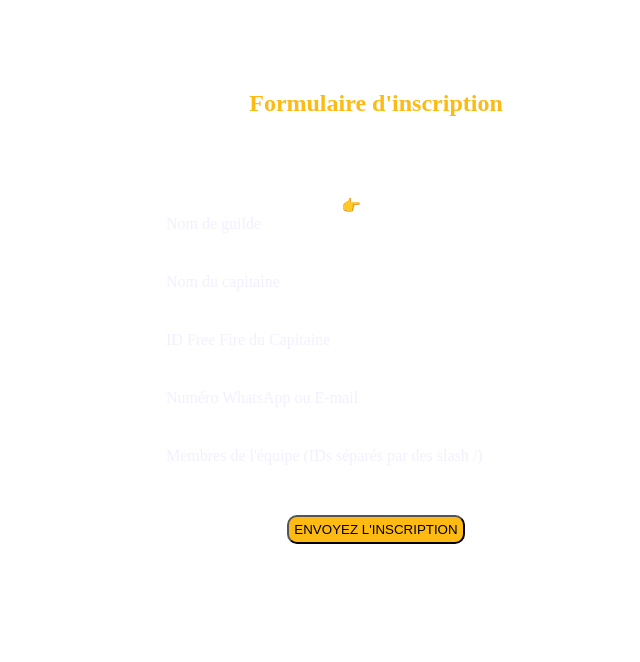
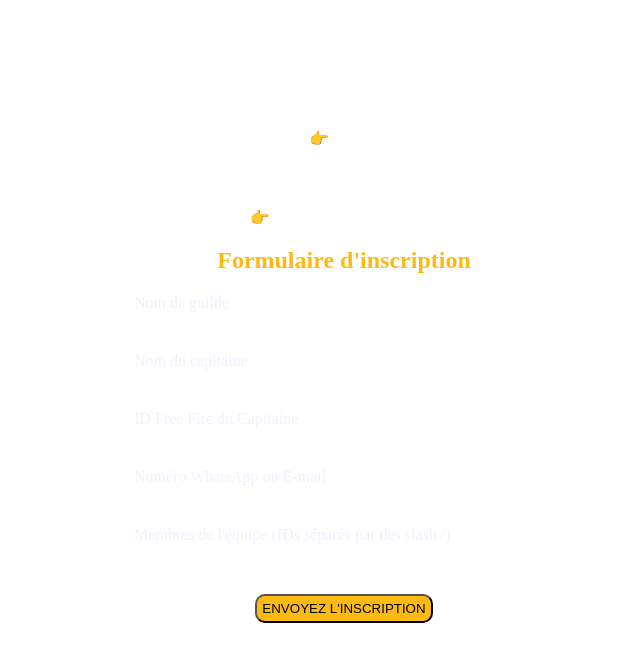
Before and after one commit to bienvenu228/tournois-Free-Fire-by-ONYX, a plain HTML site: page index.html in a window 1280 px wide. Shown: the part 174-836 px from the top of the page, without its empty margins (264-904 px from the left). Drawn offline with Linux system fonts and the light colour scheme.

Commit message:
third commit

```diff
--- a/index.html
+++ b/index.html
@@ -14,14 +14,19 @@
 
         <form action="https://formspree.io/f/xgvkqrlr" method="POST">
             <div class="Inscription">
+                <div class="social-links">
+                    <h3>Compte TikTok de Diffusion :</h3>
+                    <a href="https://www.tiktok.com/@onyx.ffx1?_t=ZM-8wXp9vQV9aK&_r=1">
+                        👉 ONYX
+                    </a>
+                </div>
+                <div class="social-links">
+                    <h3>Integrez le Groupe whatsapp  :</h3>
+                    <a href="https://chat.whatsapp.com/FEfotP7Tnro5E9gCxenyfH">
+                        👉 Groupe Tournoi Free Fire
+                    </a>
+                </div>
                 <h2>Formulaire d'inscription</h2>
-                 <div class="social-links">
-                     <h3>Compte TikTok de Diffusion :</h3>
-                     <a href="https://www.tiktok.com/@onyx.ffx1?_t=ZM-8wXp9vQV9aK&_r=1">
-                        👉 ONYX
-                     </a>
-                 </div>
-
                 <div class="input-div">
                     <label for="guilde">Nom de guilde</label>
                     <input type="text" id="guilde" name="guilde" required>
--- a/style.css
+++ b/style.css
@@ -1,7 +1,7 @@
 .backgroundimage{
     background-image: url(./images/free\ fire\ BG.jpeg);
     height: 1000px;
-    width: 1200;
+    width: 1200px;
 }
 h1{
     text-align: center;
@@ -69,7 +69,7 @@ button:hover{
 }
 @media (max-width: 768px) {
     .Inscription {
-        width: 95%;
+        width: 90%;
         padding: 10px;
 }
 
@@ -77,7 +77,7 @@ button:hover{
 
    @media (max-width: 480px) {
     .Inscription {
-        width: 100%;
+        width: 90%;
         padding: 10px;
     }
     }
```
